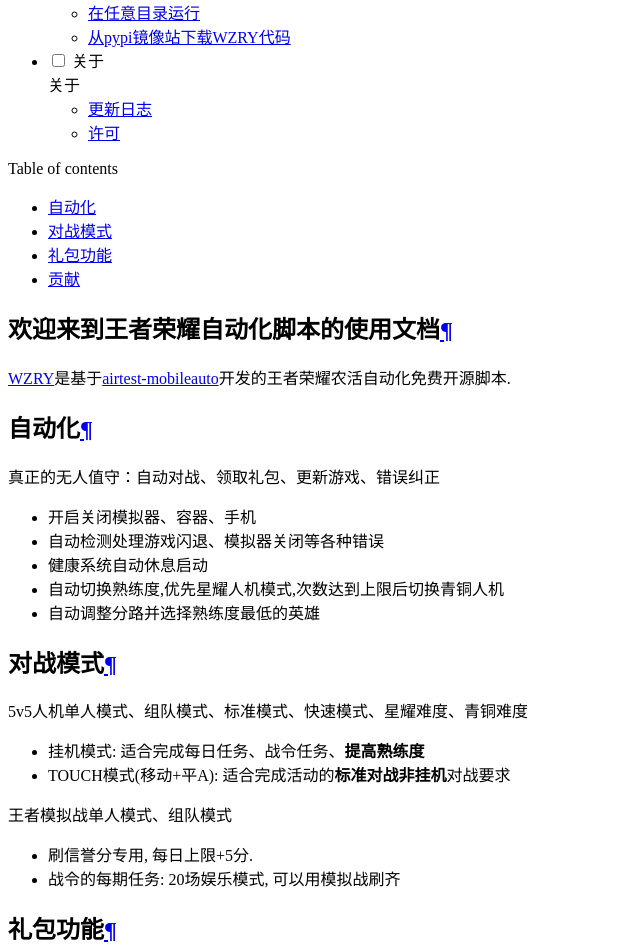
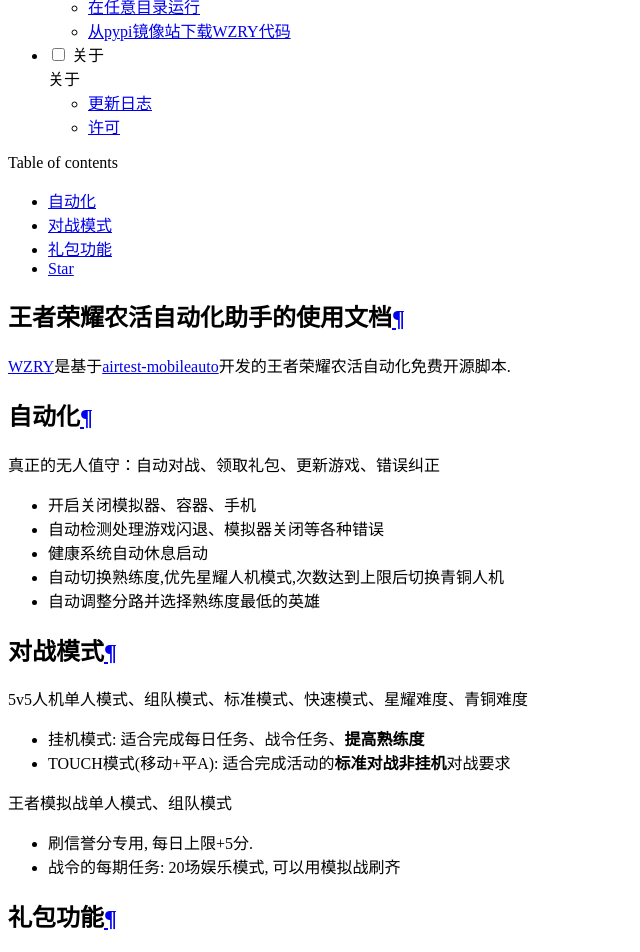
Before and after one commit to cndaqiang/wzry.doc, an MkDocs documentation site: the page built from docs/index.md, in a window 1280 px wide and 1400 px high, scrolled down 9495 px. Shown: the top 952 px of the window, without its empty margins (0-640 px from the left). Built offline with MkDocs 1.6.1 and Material for MkDocs 9.7.7, drawn with Linux system fonts in a browser that asks for light colours; some of the changed text lies outside the part shown.

Commit message:
Automated commit by bot: Sun Nov 24 15:56:36     2024

```diff
--- a/docs/index.md
+++ b/docs/index.md
@@ -1,4 +1,4 @@
-# 欢迎来到王者荣耀自动化脚本的使用文档
+# 王者荣耀农活自动化助手的使用文档
 
 [WZRY](https://github.com/cndaqiang/WZRY)是基于[airtest-mobileauto](https://github.com/cndaqiang/airtest_mobileauto)开发的王者荣耀农活自动化免费开源脚本.
 
@@ -40,6 +40,8 @@
 * 战队商店领取英雄碎片
 * 商城每日免费钻石碎片随机礼包
 
-## 贡献
+## Star
 
-![Alt](https://repobeats.axiom.co/api/embed/e3dff17ea7d3c5e7dd3f8ce8b0fd3c09618cd7fc.svg "Repobeats analytics image")
+<div align="center">
+<img alt="" src="https://api.star-history.com/svg?repos=cndaqiang/WZRY&type=Date" width="60%"/>
+</div>
--- a/mkdocs.yml
+++ b/mkdocs.yml
@@ -7,7 +7,7 @@
 # 此外，如果site_url不是单独的域名, 如domain/wzry.doc, 则设置后本地预览的网址总是带一个/wzry.doc/
 #利用bing的扫描功能, 触发其他家的统计?
 #WZRY.doc
-site_name: 王者荣耀自动化脚本手册
+site_name: "WZRY · 农活自动化助手"
 site_author: cndaqiang
 copyright: Copyright &copy; 2024 cndaqiang
 dev_addr: '0.0.0.0:8000'
```
Also changed, not shown: docs/exp/dingshi.md (+1 -1 lines).
